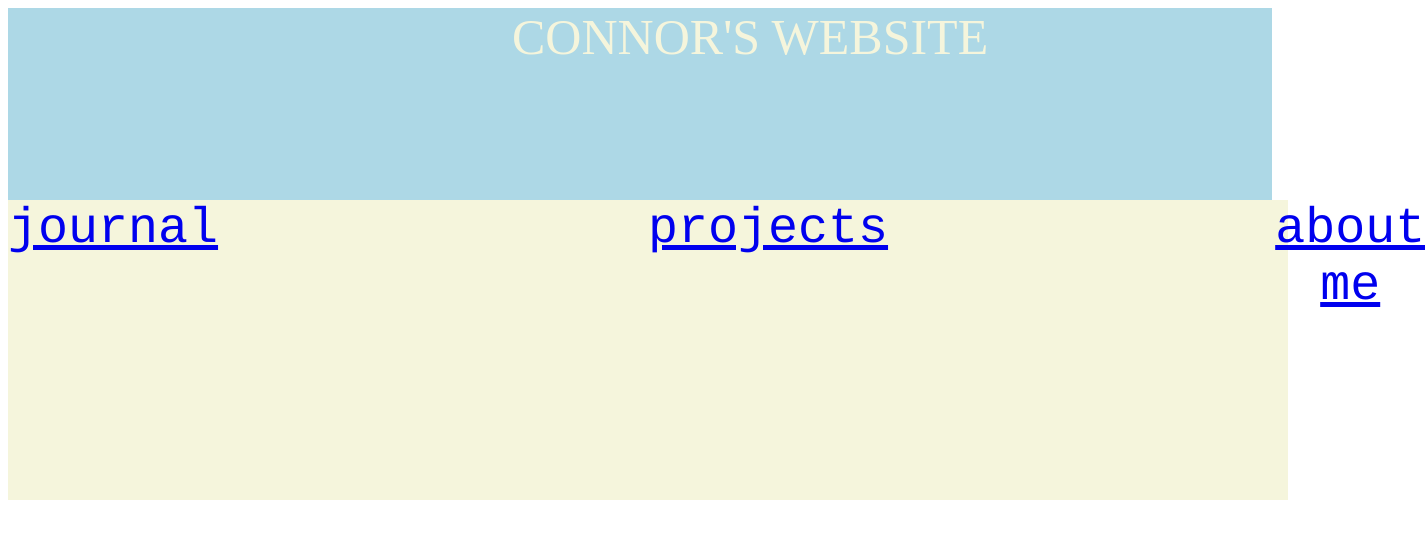
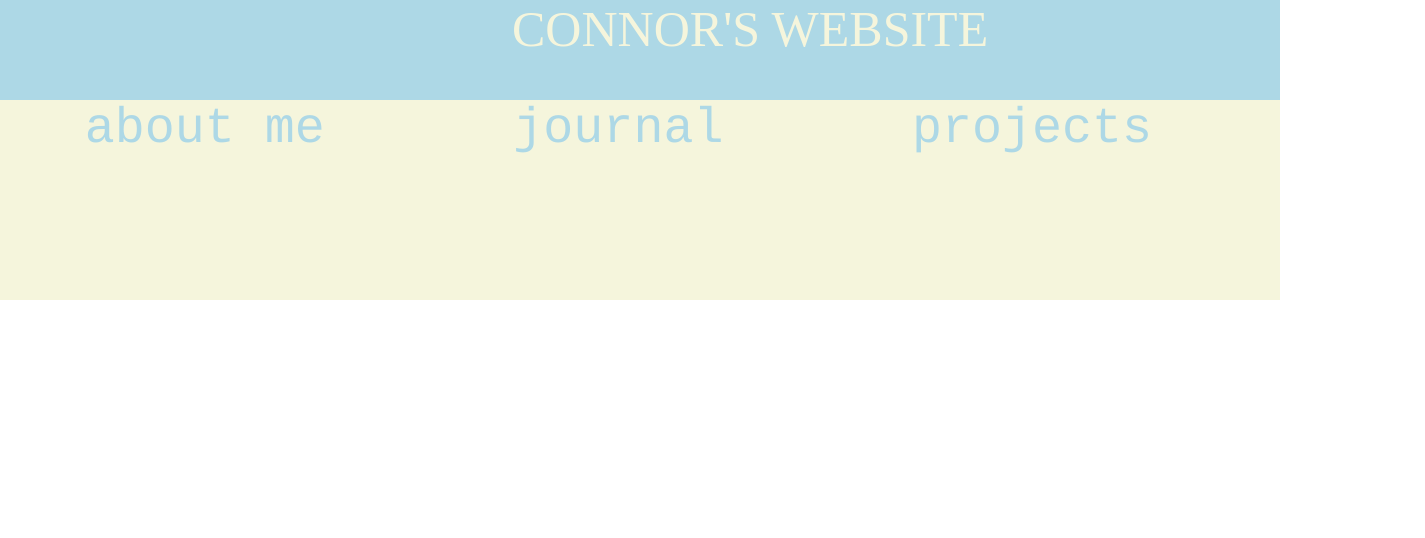
Before and after one commit to c26cs3/c26cs3.github.io, a plain HTML site: page index.html in a window 1280 px wide. Shown: the whole page, 1425 px wide, since content can reach past the window. Drawn offline with Linux system fonts and the light colour scheme.

Commit message:
refresher

```diff
--- a/index.html
+++ b/index.html
@@ -4,40 +4,39 @@
 
 <style type="text/css">
 
+	body{
+		margin: 0px;
+	}
+
 	#menu{
 		width: 100%;
-		height: 300px;
+		height: 200px;
 		background-color: beige;
 		position: absolute;
-		top: 200px;
+		top: 100px;
 
 }
 	.button{
 		font-family: courier;
 		display: inline-block;
-		width: 1/3%;
+		width: 32%;
 		height: 300px;
 		text-align: center;
 		font-size: 50px;
+		text-align: center;
 		}
 		#journal{
-			position: absolute;
-			left:1/3% ;
 			color: lightblue;
 		}
 		#projects{
-			position: absolute;
-			left: 50%;
 			color: lightblue;
 		}
 		#about_me{
-			position: absolute;
-			left: 99%;
 			color: lightblue;
 		}
 		#title{
 			width: 100%;
-			height: 200px;
+			height: 100px;
 			background-color: lightblue;
 		}
 		#title1{
@@ -51,6 +50,11 @@
 
 		}
 
+		a{
+			text-decoration: none;
+			color: lightblue;
+		}
+
 </style>
 
 	<title></title>
@@ -62,24 +66,32 @@
 		CONNOR'S WEBSITE
 	</div>
 
+</div>
+
 
 <div id="menu">
 
-	<div id="about_me" class="button"><a href="aboutme.html">about me</div>
+	<div id="about_me" class="button">
+		<a href="aboutme.html">about me</a>
 
-	<div id="journal" class="button"><a href="journal.html">
-		journal</div>
+		</div>
+
+	<div id="journal" class="button">
+	<a href="journal.html">
+		journal
+	</a>
+	</div>
 
 	<div id="projects" class="button">
 		<a href="projects.html">
-	projects
+		projects
+		</a>
 </div>
 
 
 </div>
 
 
-</div>
 
 </body>
 </html>
```
